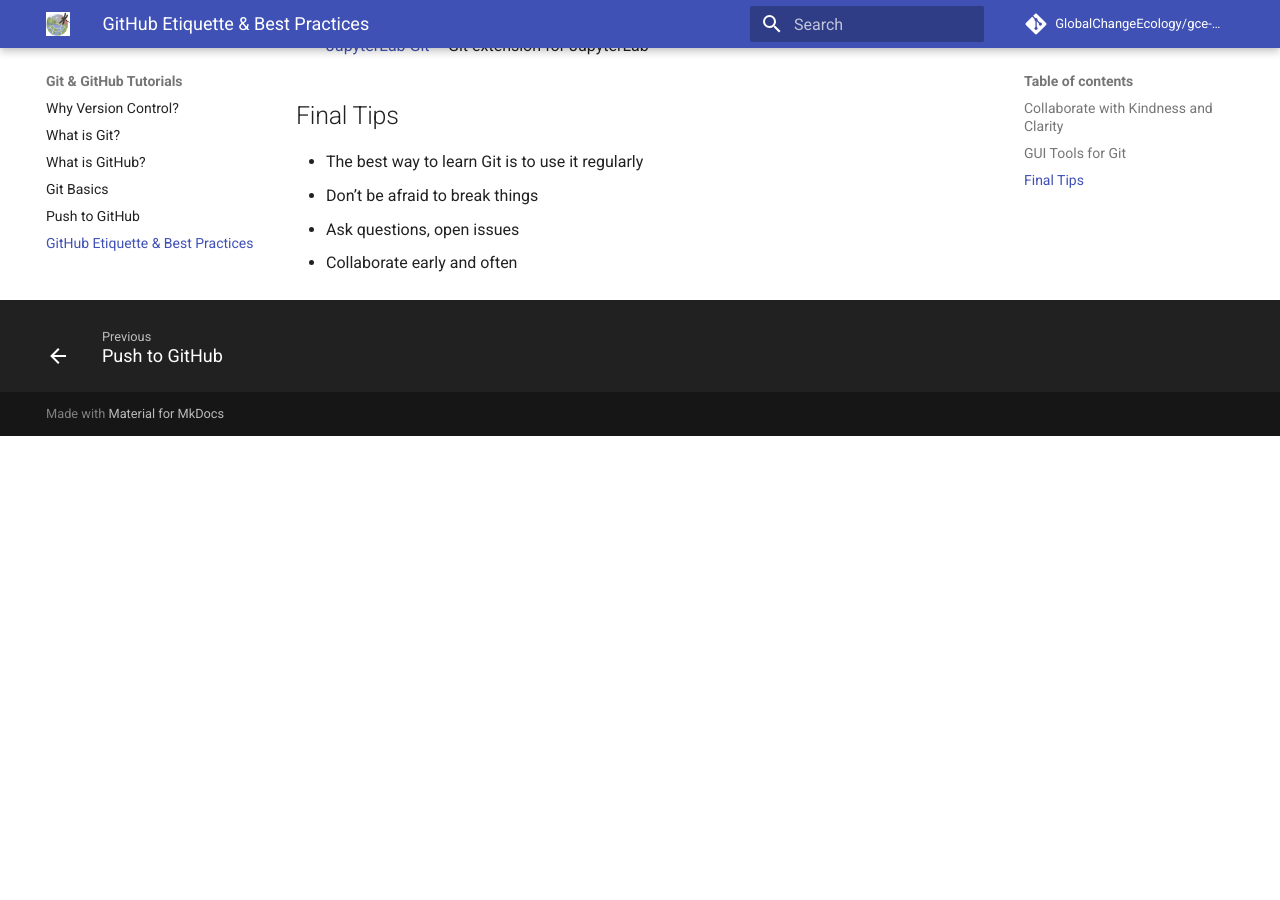
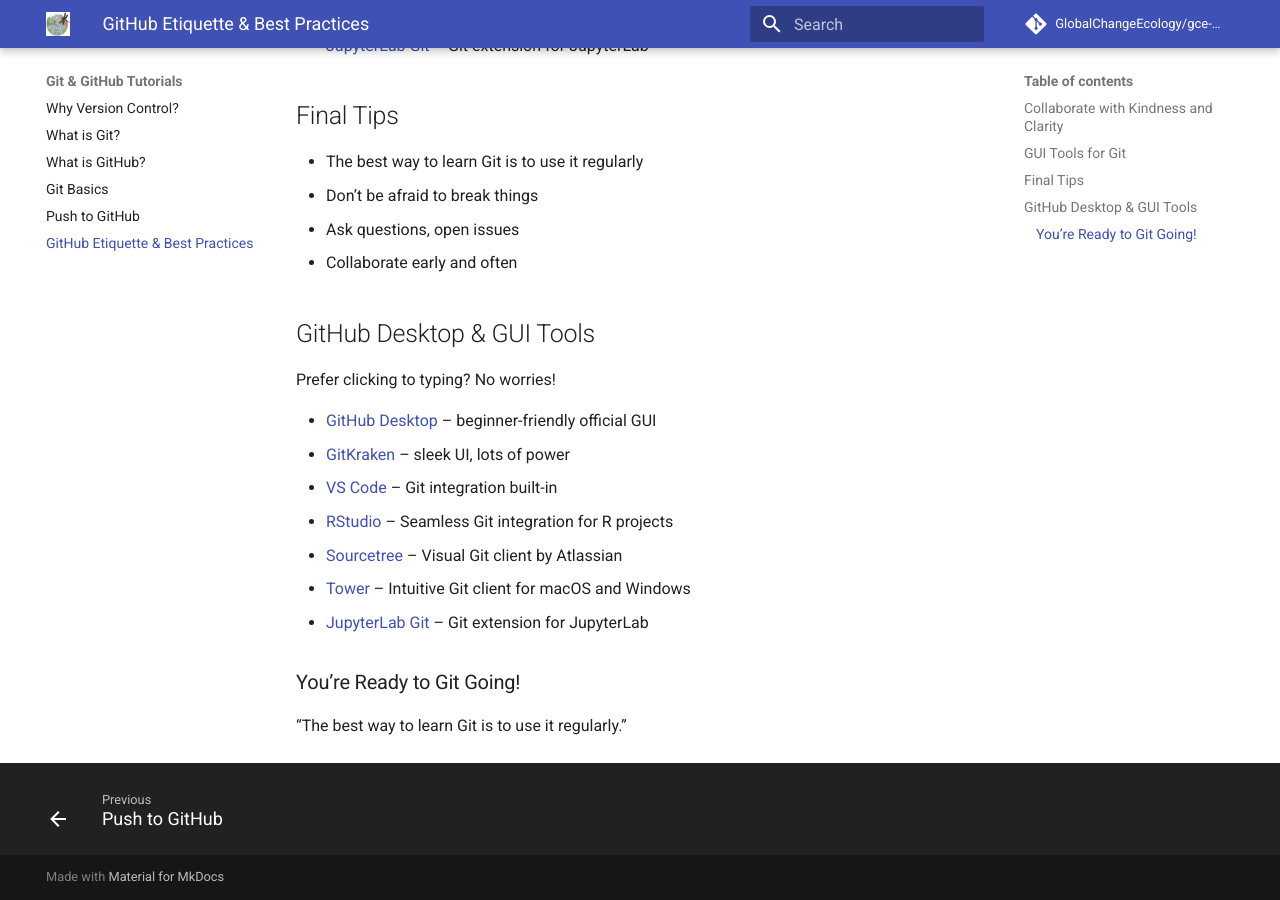
Before and after one commit to GlobalChangeEcology/gce-sustainable-code-and-data-handbook, an MkDocs documentation site: the page built from docs/git_github_tutorials/06_github_etiquette.md, in a window 1280 px wide and 900 px high, scrolled down 732 px. Built offline with MkDocs 1.6.1 and Material for MkDocs 9.7.7, drawn with Linux system fonts in a browser that asks for light colours; comment, search, counter and statistics services are not loaded; before the commit the page ends 1168 px from its top, so only the background shows below that.

Commit message:
Migrate Git slides content into chapter: diagrams, ecology table, GUI tools; ensure includes render

```diff
--- a/docs/git_github_tutorials/06_github_etiquette.md
+++ b/docs/git_github_tutorials/06_github_etiquette.md
@@ -25,3 +25,19 @@
 - Don’t be afraid to break things
 - Ask questions, open issues
 - Collaborate early and often
+
+## GitHub Desktop & GUI Tools
+
+Prefer clicking to typing? No worries!
+
+- [GitHub Desktop](https://desktop.github.com/) – beginner-friendly official GUI
+- [GitKraken](https://www.gitkraken.com/) – sleek UI, lots of power
+- [VS Code](https://code.visualstudio.com/) – Git integration built-in
+- [RStudio](https://posit.co/download/rstudio-desktop/) – Seamless Git integration for R projects
+- [Sourcetree](https://www.sourcetreeapp.com/) – Visual Git client by Atlassian
+- [Tower](https://www.git-tower.com/) – Intuitive Git client for macOS and Windows
+- [JupyterLab Git](https://github.com/jupyterlab/jupyterlab-git) – Git extension for JupyterLab
+
+### You’re Ready to Git Going!
+
+“The best way to learn Git is to use it regularly.”
```
Also changed, not shown: docs/git_github_tutorials/02_what_is_git.md (+22 -0 lines), docs/git_github_tutorials/03_what_is_github.md (+12 -0 lines), docs/git_github_tutorials/04_git_basics.md (+21 -0 lines), docs/git_github_tutorials/05_push_to_github.md (+1 -1 lines).
